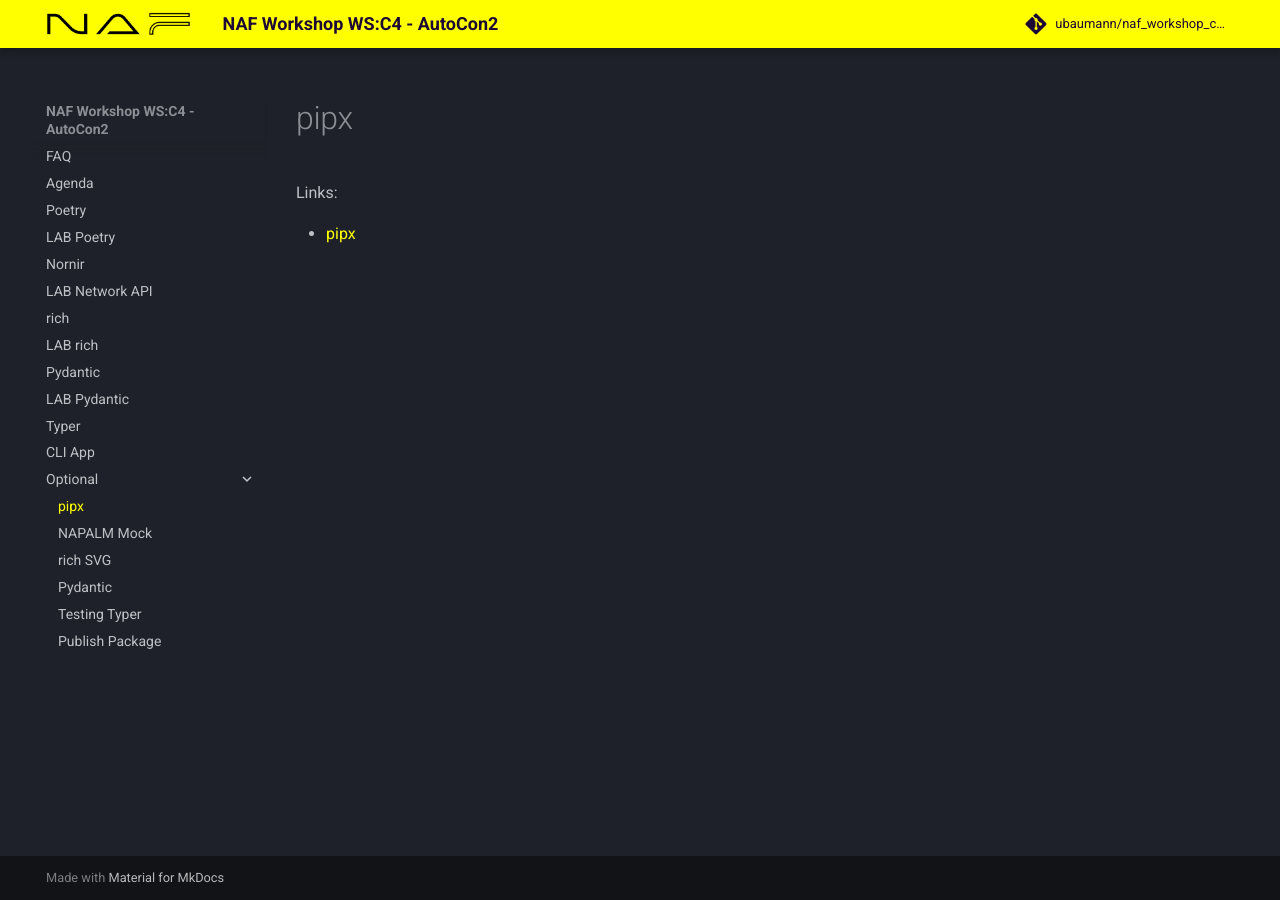
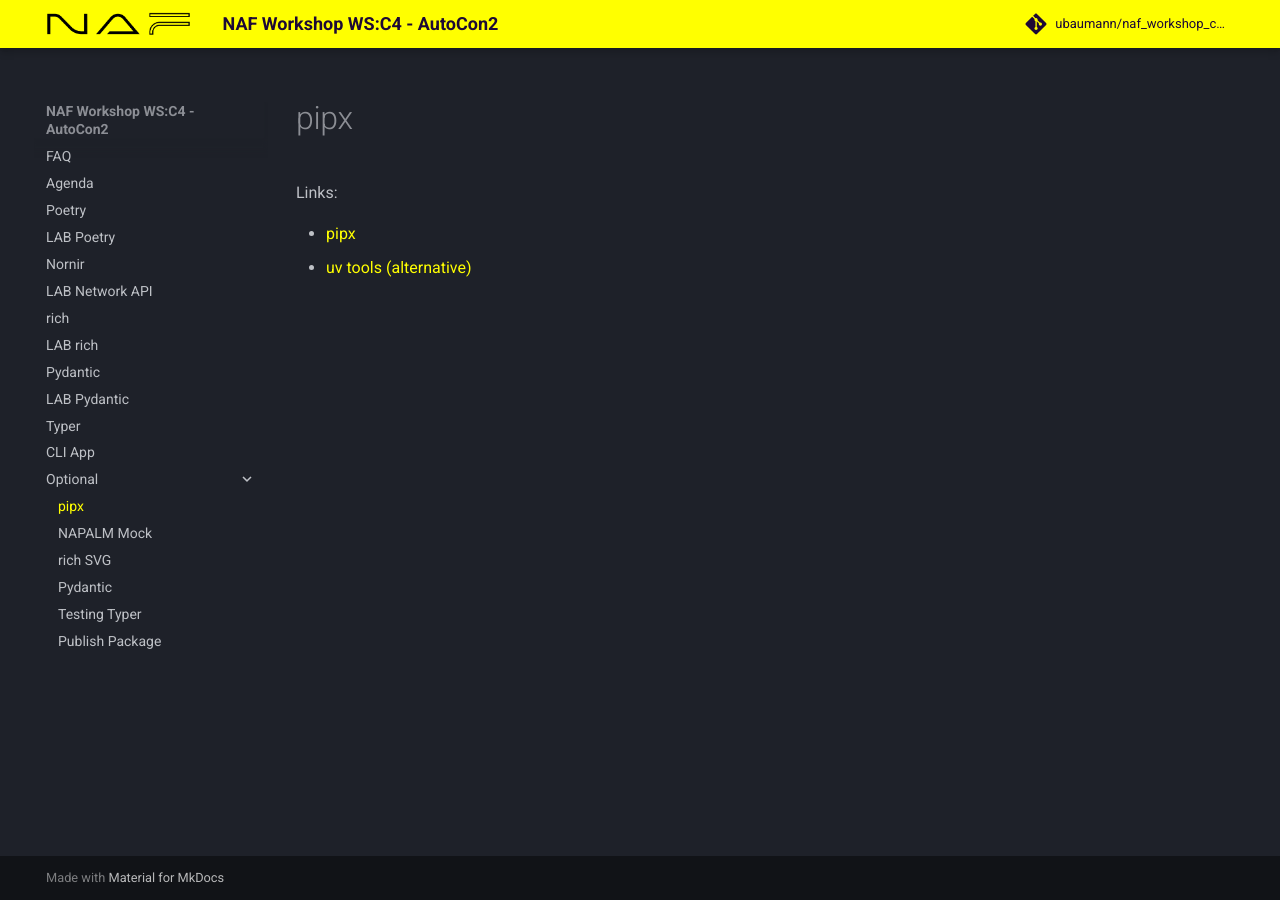
Before and after one commit to ubaumann/naf_workshop_cli_tool, an MkDocs documentation site: the page built from docs/pipx.md, in a window 1280 px wide. Built offline with MkDocs 1.6.1 and Material for MkDocs 9.7.7, drawn with Linux system fonts in a browser that asks for light colours; comment, search, counter and statistics services are not loaded.

Commit message:
Add uv alternative

```diff
--- a/docs/pipx.md
+++ b/docs/pipx.md
@@ -2,3 +2,4 @@
 Links:
 
 - [pipx](https://pipx.pypa.io/stable/)
+- [uv tools (alternative)](https://docs.astral.sh/uv/guides/tools/)
```
Also changed, not shown: docs/poetry.md (+1 -0 lines).
